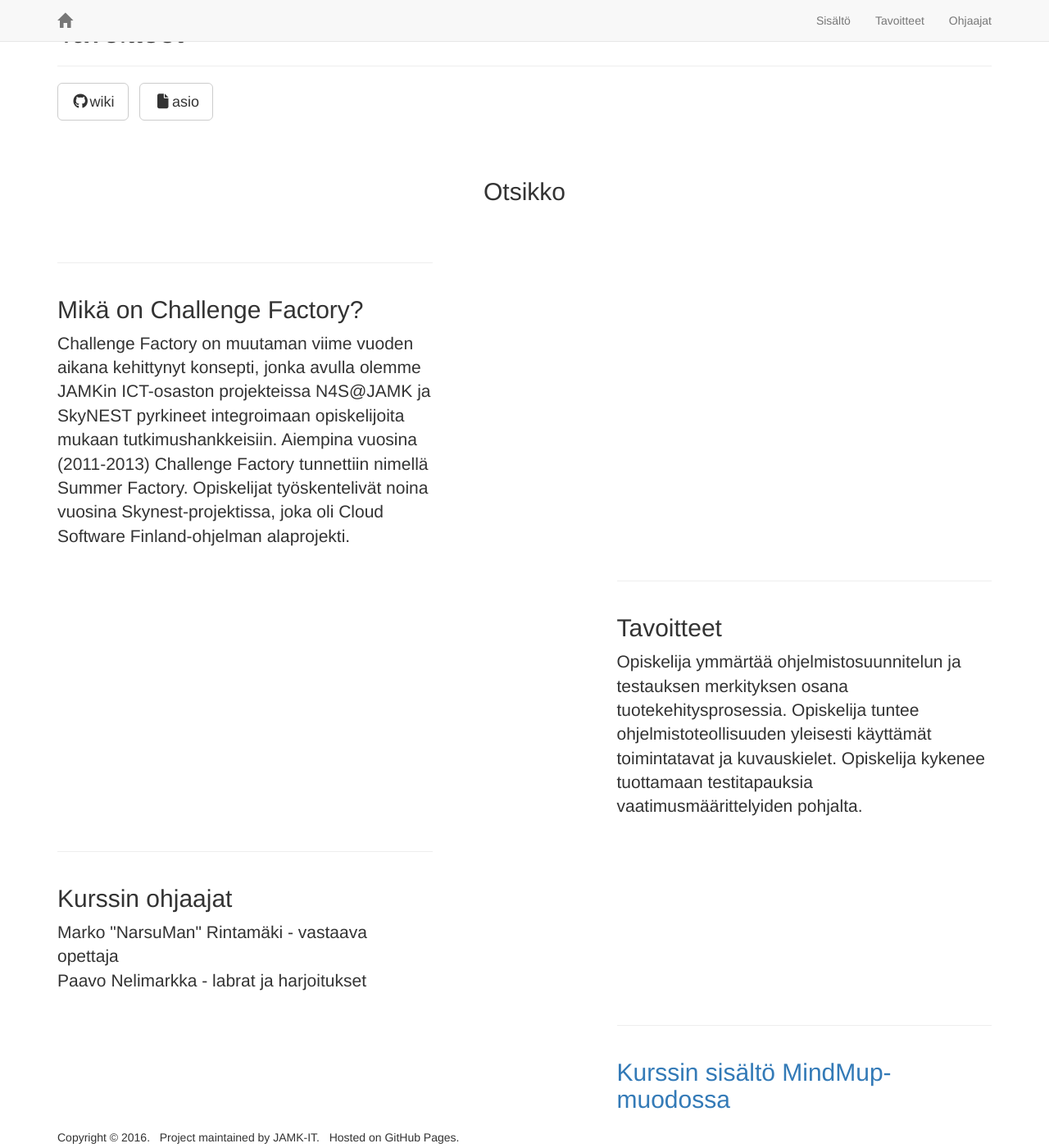
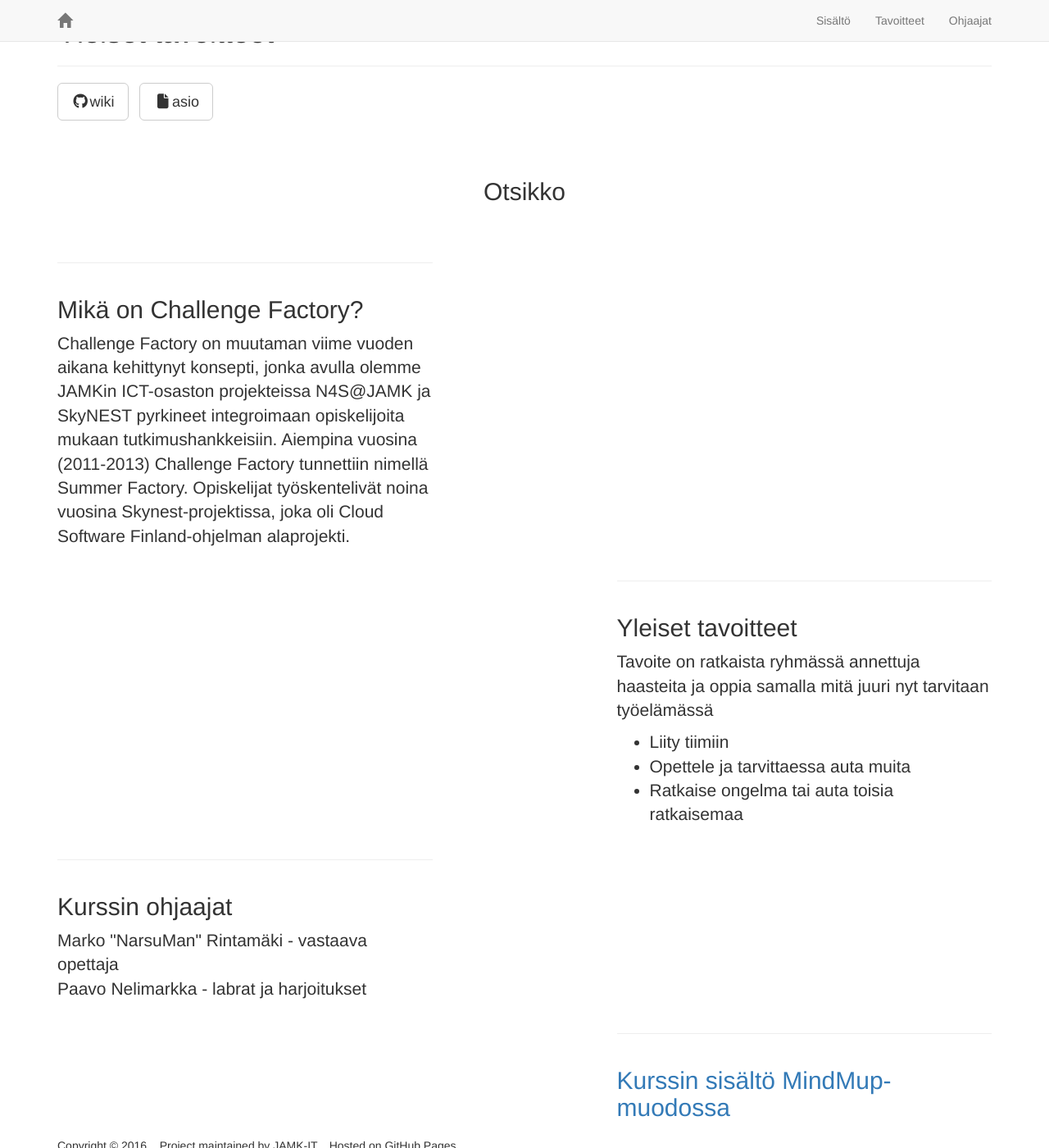
Before and after one commit to mikaelmalste/TTVW0110-challenge-factory, a Jekyll site: the page built from _posts/2016-02-01-course2.md, in a window 1280 px wide and 1400 px high. Shown: the whole window at 82% size. Built offline with Jekyll 4.4.1, drawn with Linux system fonts in a browser that asks for light colours; nearby versions of some CDN libraries; library files that are not in the unit come from our copies.

Commit message:
Update 2016-02-01-course2.md

```diff
--- a/_posts/2016-02-01-course2.md
+++ b/_posts/2016-02-01-course2.md
@@ -3,7 +3,11 @@
 [//]: # (Use ready-made images monitor1.png, monitor2.png, monitor3.png or monitor4.png or upload your own image to img\services folder, image width recommendation 900px)
 img: monitor1.png
 category: Services
-title: Tavoitteet
+title: Yleiset tavoitteet
 description: |
 ---
-Opiskelija ymmärtää ohjelmistosuunnitelun ja testauksen merkityksen osana tuotekehitysprosessia. Opiskelija tuntee ohjelmistoteollisuuden yleisesti käyttämät toimintatavat ja kuvauskielet. Opiskelija kykenee tuottamaan testitapauksia vaatimusmäärittelyiden pohjalta.
+Tavoite on ratkaista ryhmässä annettuja haasteita ja oppia samalla mitä juuri nyt tarvitaan työelämässä
+
+* Liity tiimiin
+* Opettele ja tarvittaessa auta muita
+* Ratkaise ongelma tai auta toisia ratkaisemaa
```
